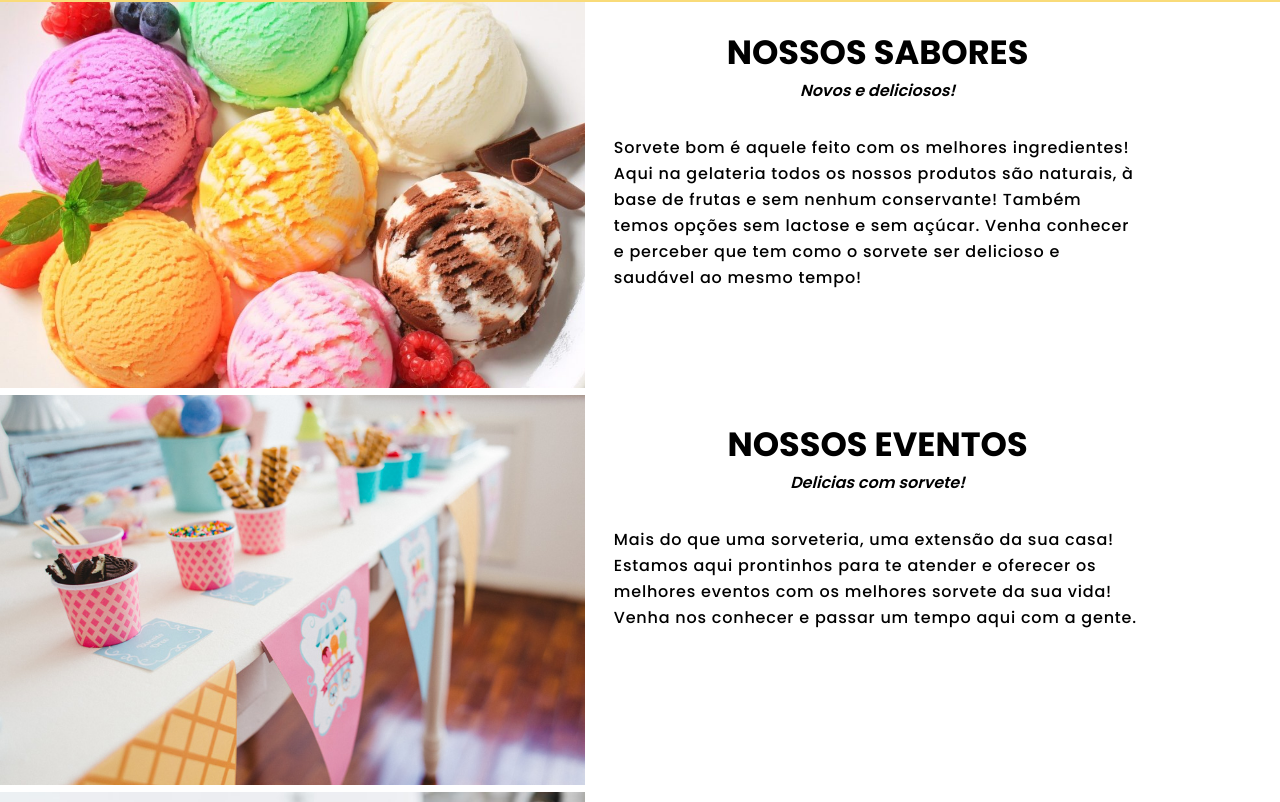
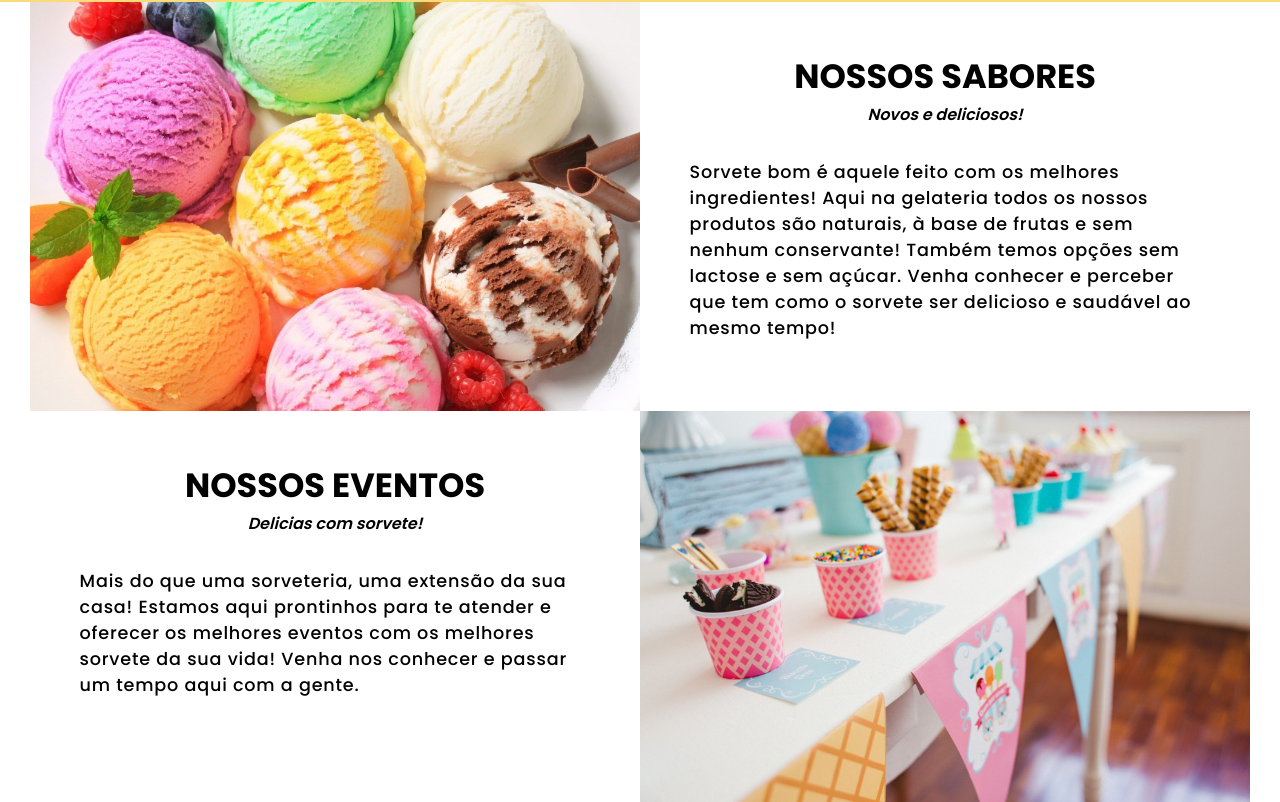
Before and after one commit to lukasilverio94/sorveteria-spa, a React (Create React App) app: page / in a window 1280 px wide. Shown: the part 798-1600 px from the top of the page. Built offline with nearby package versions, Linux system fonts and the light colour scheme.

Commit message:
Queries added to all screens

```diff
--- a/src/App.css
+++ b/src/App.css
@@ -2,7 +2,7 @@
   margin: 0;
   padding: 0;
   box-sizing: border-box;
-    font-family: 'Poppins', sans-serif;
+  font-family: "Poppins", sans-serif;
   scroll-behavior: smooth;
 }
 
@@ -15,7 +15,3 @@
 .logo {
   width: 100px;
 }
-
-img {
-    object-fit: contain;
-}
--- a/src/components/Header/style.css
+++ b/src/components/Header/style.css
@@ -56,7 +56,20 @@ nav ul li a:hover {
 
 /* MEDIA TABLET 768px */
 @media (max-width: 768px) {
+  header {
+    padding: 0 1.5rem;
+  }
   nav ul li a {
     font-size: 1.5rem;
   }
 }
+
+/* MEDIA BIGGER SCREENS */
+@media (width > 1300px) {
+  nav {
+    justify-content: space-around;
+  }
+  nav ul li a {
+    font-size: 1.8rem;
+  }
+}
--- a/src/pages/Home/index.js
+++ b/src/pages/Home/index.js
@@ -19,7 +19,7 @@ const Home = () => {
 
         {/* SABORES SECTION*/}
         <section>
-          <div className="row">
+          <div className="row container">
             <div className="img-wrapper">
               <img
                 src="assets/banner-sabores.jpg"
@@ -45,7 +45,7 @@ const Home = () => {
         {/* fim sabores */}
 
         {/* EVENTO SECTION  */}
-        <section className="row">
+        <section className="row container">
           <div className="content-wrapper">
             <div className="content">
               <h2>NOSSOS EVENTOS</h2>
@@ -65,7 +65,7 @@ const Home = () => {
         {/* fim evento  */}
 
         {/* ABOUT SECTION*/}
-        <section className="row">
+        <section className="row container">
           <div className="img-wrapper">
             <img
               src="assets/sobre-image.jpg"
--- a/src/pages/Home/style.css
+++ b/src/pages/Home/style.css
@@ -19,6 +19,7 @@
 }
 
 /* SABORES */
+
 .row {
   width: 100%;
   max-width: 1170px;
@@ -26,21 +27,20 @@
   grid-template-columns: 1fr 1fr;
 }
 
+.row .img-wrapper img {
+  width: 100%;
+  order: 1;
+}
+
+.row .content-wrapper {
+  order: 2;
+}
 .row .content-wrapper .content {
   display: flex;
   flex-direction: column;
   align-items: center;
   justify-content: center;
   padding: 1.6rem 1.8rem;
-}
-.row .img-wrapper img {
-  width: 100%;
-  order: 1;
-}
-
-.row .content-wrapper {
-  width: 100%;
-  order: 2;
 }
 
 .row .content-wrapper .content h2 {
@@ -61,9 +61,17 @@
   font-weight: 500;
 }
 
+/* IMAGES CONTAINER */
+.img-wrapper img {
+  width: 50%;
+  height: auto;
+  object-fit: cover;
+}
+
+
 /* media queries */
 
-@media (max-width: 450px) {
+@media (max-width: 480px) {
   .banner {
     height: 80vh;
   }
@@ -76,6 +84,10 @@
     grid-template-columns: 1fr;
   }
 
+  .row:first-child {
+    margin-bottom: 4rem;
+  }
+
   .row .content-wrapper {
     height: 70vh;
     font-size: 1.1rem;
@@ -84,18 +96,12 @@
     margin-bottom: 3rem;
   }
 
-
-.row:first-child {
-    margin-bottom: 4rem;
-}
-
-.row .content-wrapper .content p {
-    font-size: .8rem;
-}
+  .row .content-wrapper .content p {
+    font-size: 0.8rem;
+  }
   .row .content-wrapper .content span {
     font-size: 1.4rem;
   }
-
 }
 
 /* MEDIA 768PX */
@@ -132,3 +138,45 @@
     font-size: 1.3rem;
   }
 }
+/* TELAS MAIORES */
+@media (width > 768px) {
+  .row {
+    width: 100%;
+  }
+  .row .img-wrapper img {
+    width: 100%;
+    height: 100%;
+    order: inherit;
+  }
+
+  .row .content-wrapper {
+    width: 100%;
+    order: inherit;
+    padding: 1.5rem 1.3rem;
+  }
+
+  .content-wrapper .content > p {
+    font-size: 1.1rem;
+  }
+}
+
+/* bigger screen */
+@media (width > 1200px) {
+  .row.container {
+    width: 100%;
+    max-width: 1220px;
+  }
+}
+
+/* even bigger */
+@media (width > 1450px) {
+  .row.container {
+    width: 100%;
+    max-width: 1500px;
+  }
+  .img-wrapper img {
+    width: 50%;
+    height: auto;
+    object-fit: contain;
+  }
+}
```
Lines whose indentation alone changed are shown as unchanged.
